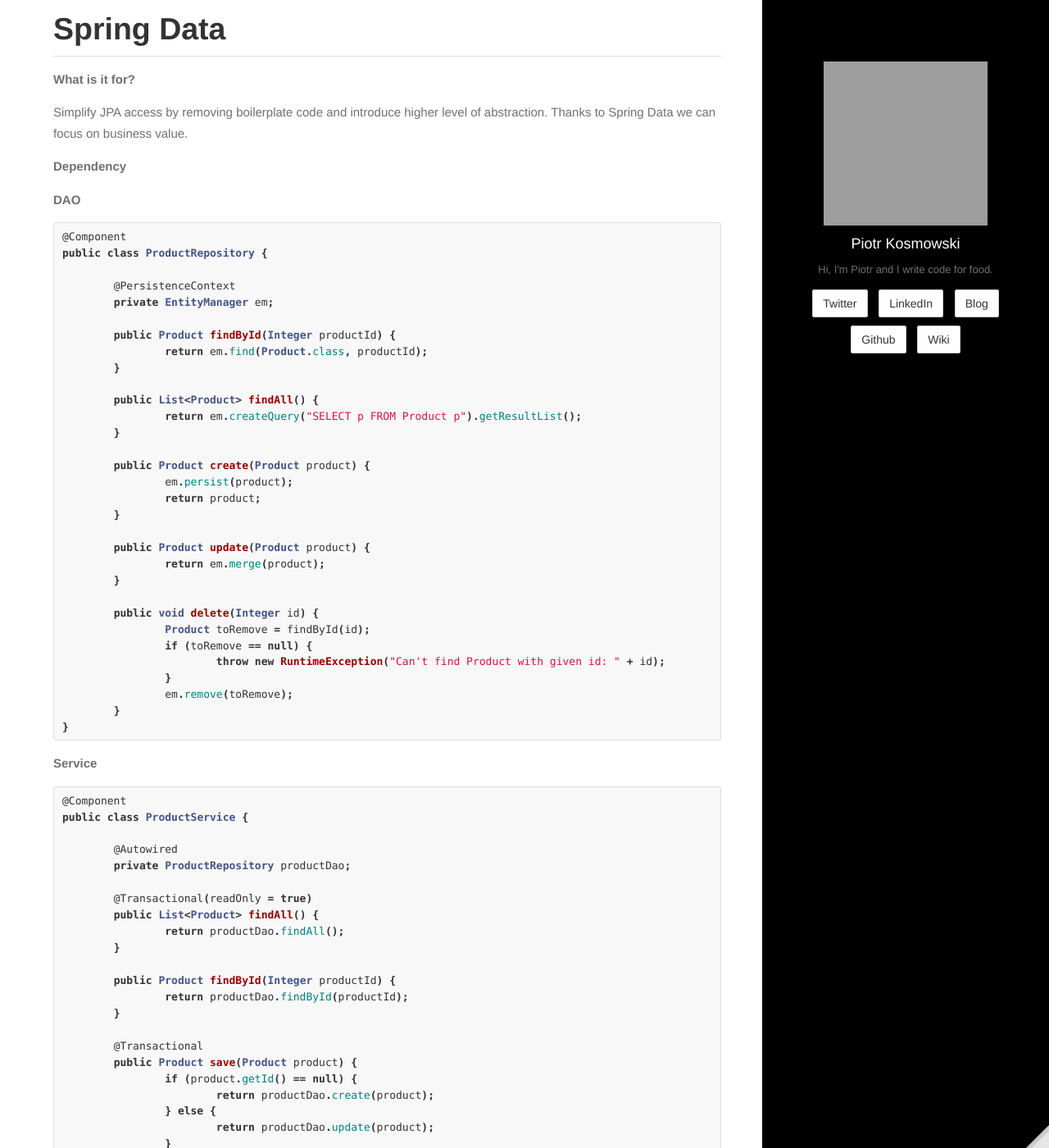
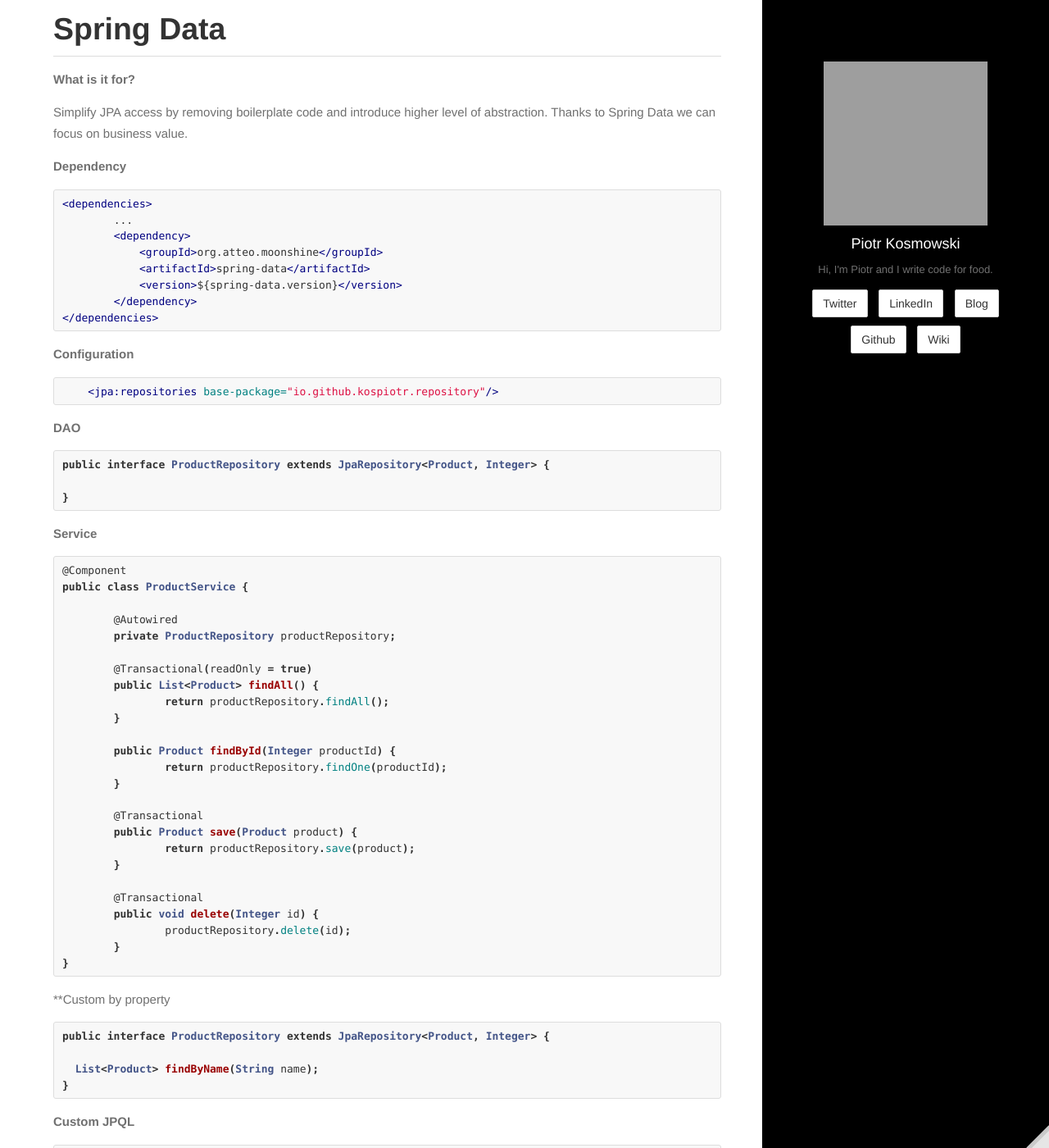
Before and after one commit to kospiotr/kospiotr.github.io, a Jekyll site: the page built from wiki/spring-data.md, in a window 1280 px wide and 1400 px high, scrolled down 5381 px. Shown: the whole window at 82% size. Built offline with Jekyll 4.4.1, drawn with Linux system fonts in a browser that asks for light colours; Markdown is read by kramdown in place of the engine named in the settings; some of the changed text lies outside the part shown; grey boxes are pictures that could not be loaded.

Commit message:
Update wiki

````diff
--- a/wiki/spring-data.md
+++ b/wiki/spring-data.md
@@ -267,41 +267,28 @@ Simplify JPA access by removing boilerplate code and introduce higher level of a
 
 **Dependency**
 
+```xml
+<dependencies>
+	...
+	<dependency>
+	    <groupId>org.atteo.moonshine</groupId>
+	    <artifactId>spring-data</artifactId>
+	    <version>${spring-data.version}</version>
+	</dependency>
+</dependencies>
+```
 
+**Configuration**
+
+```xml
+    <jpa:repositories base-package="io.github.kospiotr.repository"/>
+```
 
 **DAO**
 
 ```java
-@Component
-public class ProductRepository {
+public interface ProductRepository extends JpaRepository<Product, Integer> {
 
-	@PersistenceContext
-	private EntityManager em;
-
-	public Product findById(Integer productId) {
-		return em.find(Product.class, productId);
-	}
-
-	public List<Product> findAll() {
-		return em.createQuery("SELECT p FROM Product p").getResultList();
-	}
-
-	public Product create(Product product) {
-		em.persist(product);
-		return product;
-	}
-
-	public Product update(Product product) {
-		return em.merge(product);
-	}
-
-	public void delete(Integer id) {
-		Product toRemove = findById(id);
-		if (toRemove == null) {
-			throw new RuntimeException("Can't find Product with given id: " + id);
-		}
-		em.remove(toRemove);
-	}
 }
 ```
 
@@ -312,55 +299,44 @@ public class ProductRepository {
 public class ProductService {
 
 	@Autowired
-	private ProductRepository productDao;
+	private ProductRepository productRepository;
 
 	@Transactional(readOnly = true)
 	public List<Product> findAll() {
-		return productDao.findAll();
+		return productRepository.findAll();
 	}
 
 	public Product findById(Integer productId) {
-		return productDao.findById(productId);
+		return productRepository.findOne(productId);
 	}
 
 	@Transactional
 	public Product save(Product product) {
-		if (product.getId() == null) {
-			return productDao.create(product);
-		} else {
-			return productDao.update(product);
-		}
+		return productRepository.save(product);
 	}
 
 	@Transactional
 	public void delete(Integer id) {
-		productDao.delete(id);
+		productRepository.delete(id);
 	}
 }
 ```
 
-**Application**
+**Custom by property
 
 ```java
-public class App {
-	public static void main(String[] args) {
+public interface ProductRepository extends JpaRepository<Product, Integer> {
 
-		ApplicationContext applicationContext = new ClassPathXmlApplicationContext("spring-configuration.xml");
-
-		ProductService productService = applicationContext.getBean(ProductService.class);
-
-		Product created = productService.save(new Product(null, "New Tested Product"));
-		System.out.println(productService.findAll());
-
-		created.setName("Modified Product");
-
-		productService.save(created);
-		System.out.println(productService.findAll());
-
-		productService.delete(created.getId());
-
-		System.out.println(productService.findAll());
-
-	}
+  List<Product> findByName(String name);
 }
 ```
+
+**Custom JPQL**
+
+```java
+public interface ProductRepository extends JpaRepository<Product, Integer> {
+
+  @Query("<JPQ statement here>")
+  List<Product> findBySomeInputs(Integer age);
+}
+```
````
Also changed, not shown: wiki/spring-jdbc.md (+1 -1 lines).
